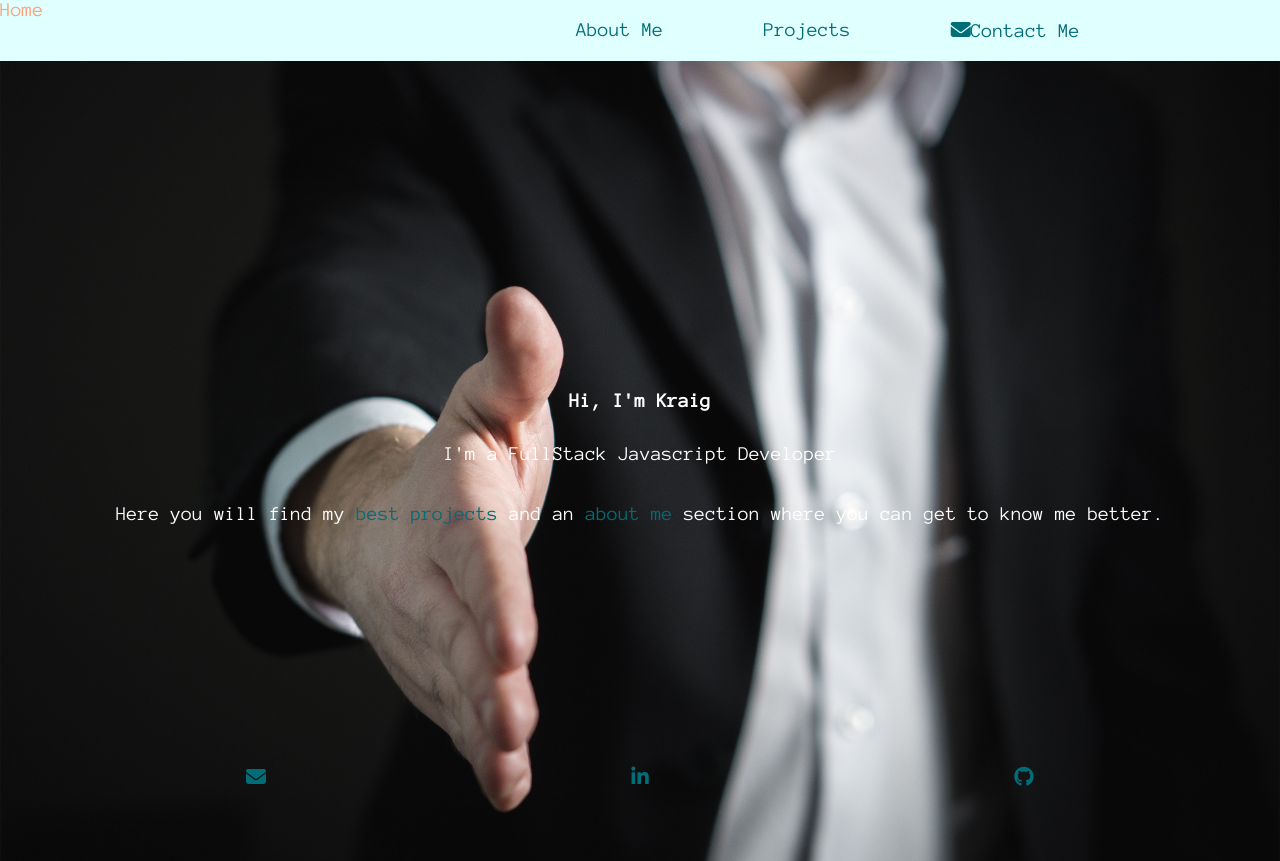
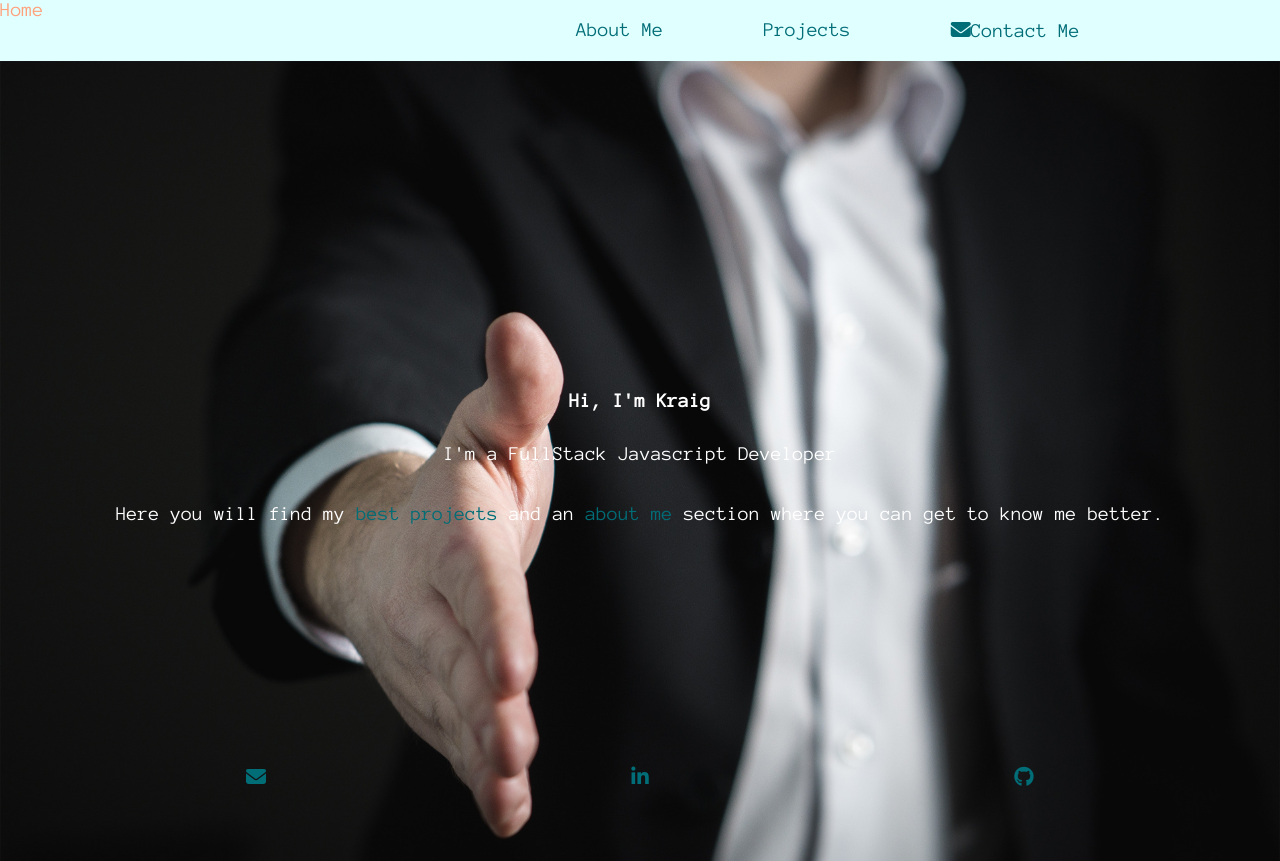
Before and after one commit to kraigwilliams/final-portfolio, a React (Create React App) app: page / in a window 1280 px wide. Built offline with nearby package versions, Linux system fonts and the light colour scheme.

Commit message:
test home image

```diff
--- a/src/App.css
+++ b/src/App.css
@@ -26,7 +26,7 @@ height:100vh;
   align-items: center;
   justify-content: center;
   font-size: calc(10px + 2vmin);
-  background-position: center;
+
   background-repeat: no-repeat;
   position: relative;
   color: white;
```
